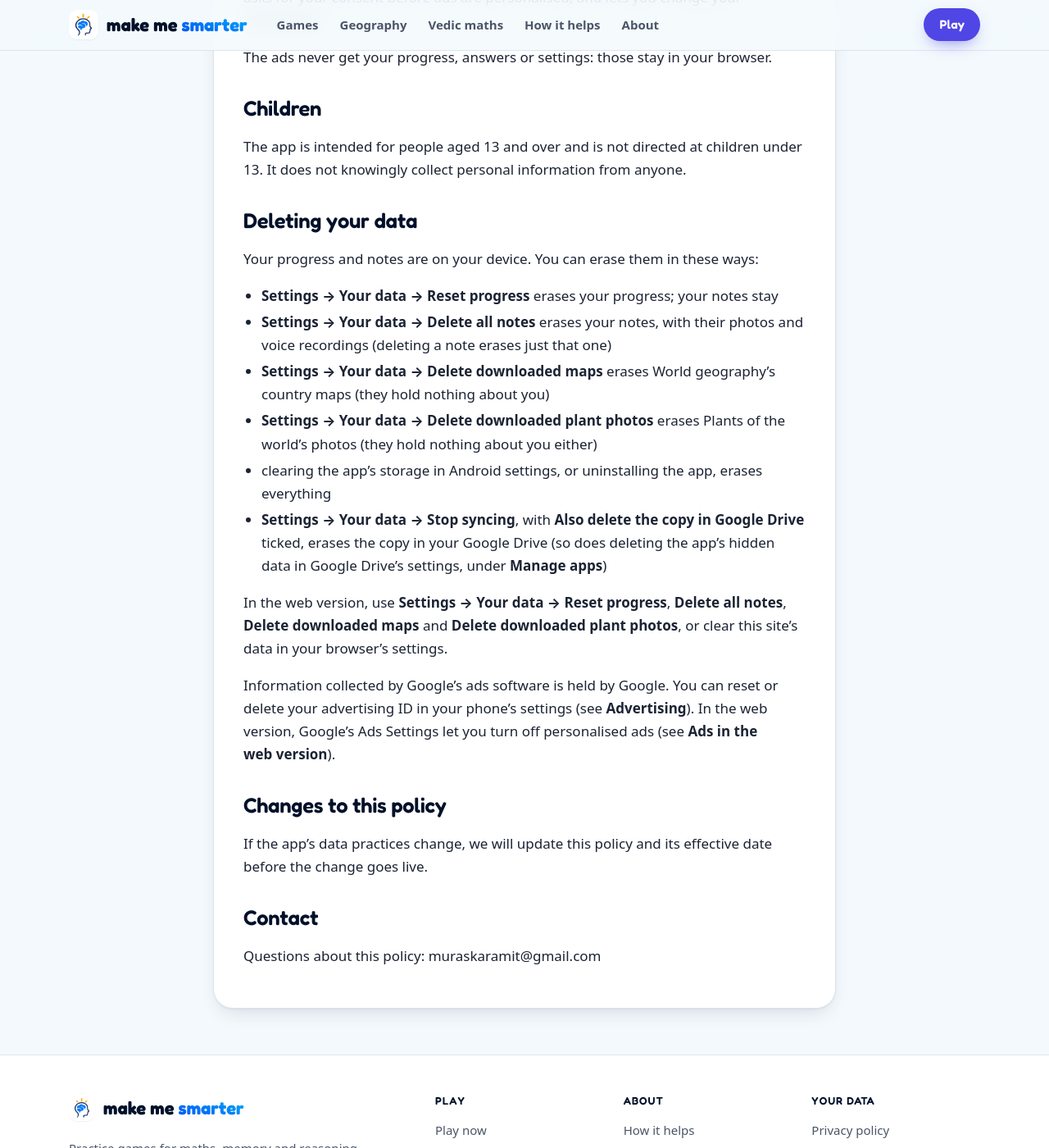
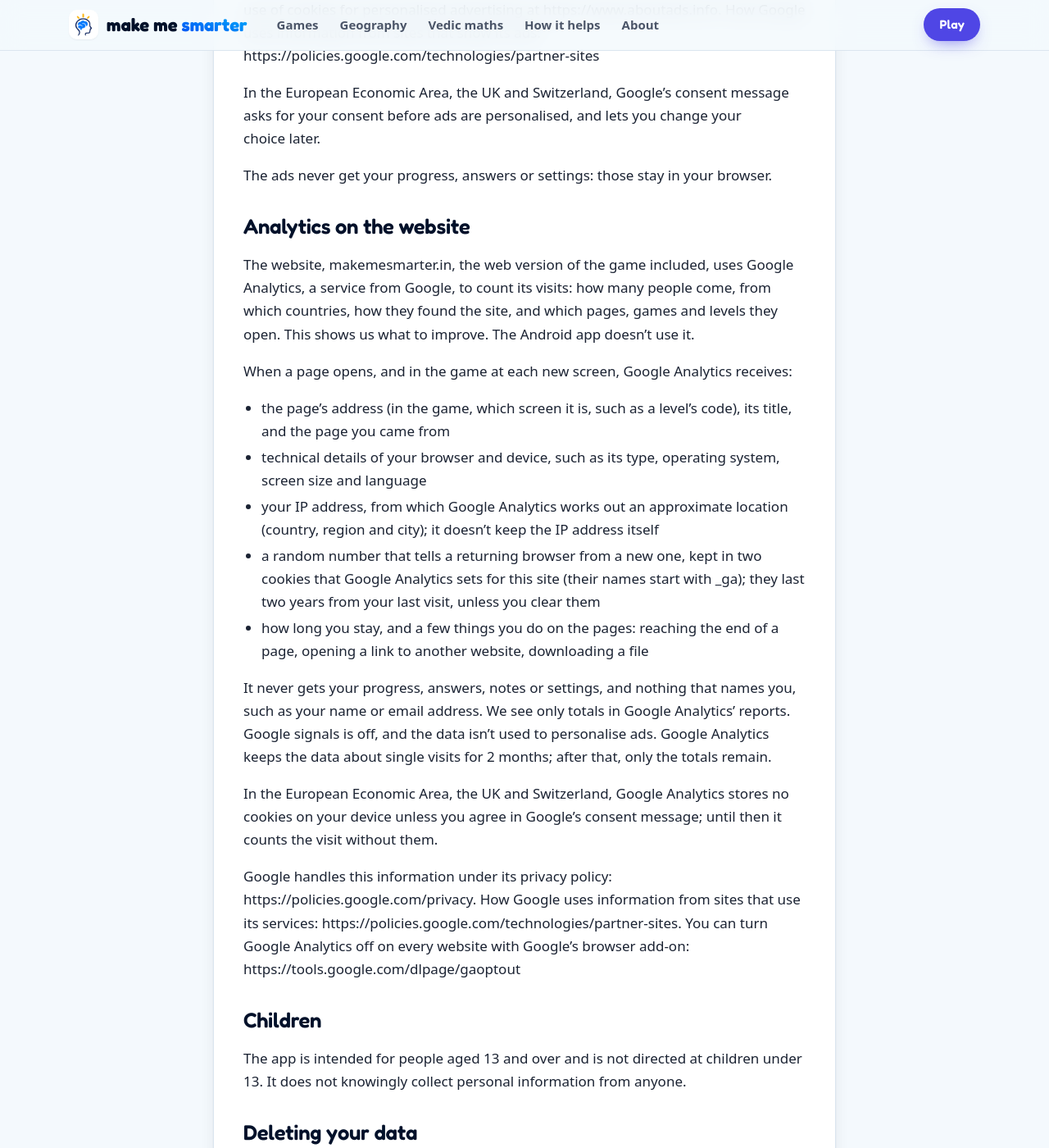
Before and after one commit to MuraskarAmit/MuraskarAmit.github.io, a Jekyll site: the page built from privacy-policy.md, in a window 1280 px wide and 1400 px high, scrolled down 7970 px. Shown: the whole window at 82% size. Built offline with Jekyll 4.4.1, drawn with Linux system fonts in a browser that asks for light colours; our own code applies the rules of GitHub Pages for plain Markdown files; some of the changed text lies outside the part shown.

Commit message:
Google Analytics on every page and in the game; privacy policy of 22 November 2026
analytics.js (measurement ID G-B16HXNP4M8), loaded first in the layout's
head and on the game page, and only on makemesmarter.in: Consent Mode
defaults (denied in the EEA, the UK and Switzerland until Google's consent
message), Google signals and ad personalisation off, and the game's screens
reported as pages of their own (/play/#/quiz/x as /play/quiz/x). The
privacy policy gains "Analytics on the website".

Co-Authored-By: Claude Opus 5.5 <noreply@anthropic.com>

```diff
--- a/_layouts/default.html
+++ b/_layouts/default.html
@@ -29,6 +29,10 @@
   <!-- The headings' font, Fredoka (as the app's wordmark), from this site:
        README.md, "fonts/". -->
   <link rel="preload" href="/fonts/fredoka.woff2" as="font" type="font/woff2" crossorigin>
+  <!-- Google Analytics, with its consent defaults: first of Google's code,
+       so the defaults are in place before anything reads them. analytics.js
+       says how it works. -->
+  <script src="/analytics.js"></script>
   <!-- Proves to Google AdSense that this site is the account's. -->
   <meta name="google-adsense-account" content="ca-pub-3901973640140824">
   <!-- Google AdSense's ad code, the snippet AdSense gives. Google asks for it
--- /dev/null
+++ b/analytics.js
@@ -0,0 +1,109 @@
+/*
+ * Google Analytics 4 for makemesmarter.in (since 22 November 2026).
+ *
+ * Every page loads this one file, before anything else from Google: the
+ * Jekyll pages from _layouts/default.html, the game (/play/) from the app
+ * repository's web/index.html. What it collects is in the privacy policy,
+ * "Analytics on the website"; how it works, and the Analytics settings it
+ * relies on, in the app repository's docs/web.md, "Analytics". Change them
+ * together.
+ */
+(function () {
+  'use strict';
+
+  var ID = 'G-B16HXNP4M8';
+
+  // Only on the live site: never on a local copy, a preview or a proxy.
+  if (location.hostname !== 'makemesmarter.in') return;
+
+  window.dataLayer = window.dataLayer || [];
+  function gtag() { window.dataLayer.push(arguments); }
+  window.gtag = gtag;
+
+  // Consent Mode. In the EEA, the UK and Switzerland, nothing is stored on
+  // the visitor's device until they agree in Google's consent message (set
+  // up in AdSense's Privacy & messaging, which updates these); until then
+  // Analytics counts the visit without cookies. Elsewhere Analytics may
+  // store its cookies.
+  gtag('consent', 'default', {
+    ad_storage: 'denied',
+    ad_user_data: 'denied',
+    ad_personalization: 'denied',
+    analytics_storage: 'denied',
+    region: ['AT', 'BE', 'BG', 'HR', 'CY', 'CZ', 'DK', 'EE', 'FI', 'FR', 'DE',
+      'GR', 'HU', 'IE', 'IT', 'LV', 'LT', 'LU', 'MT', 'NL', 'PL', 'PT', 'RO',
+      'SK', 'SI', 'ES', 'SE', 'IS', 'LI', 'NO', 'GB', 'CH'],
+    wait_for_update: 500
+  });
+  gtag('consent', 'default', {
+    ad_storage: 'granted',
+    ad_user_data: 'granted',
+    ad_personalization: 'granted',
+    analytics_storage: 'granted'
+  });
+  gtag('set', 'ads_data_redaction', true);
+
+  // The game's page. Its address changes with every screen
+  // (/play/#/quiz/add.2d2d.c1), so it reports each screen as a page itself,
+  // with the part after "#/" as a path (/play/quiz/add.2d2d.c1): Analytics'
+  // page reports then list the games and levels. Google's own listener (the
+  // data stream's "Page changes based on browser history events") ignores
+  // changes after "#", so it doesn't count them again (checked 2026-11-22).
+  // If the game ever gets addresses without "#", turn that setting off.
+  var game = /^\/play\/(index\.html)?$/.test(location.pathname);
+
+  // The Google tag sets itself up from its own settings before it reads
+  // the config below, so only a "set" before "js" keeps it from sending the
+  // game page's first view as well (checked 2026-11-22: send_page_view in
+  // the config alone still sent it).
+  if (game) gtag('set', 'send_page_view', false);
+  gtag('js', new Date());
+  gtag('config', ID, {
+    allow_google_signals: false,
+    allow_ad_personalization_signals: false,
+    send_page_view: !game
+  });
+
+  if (game) {
+    var sent = null;
+    var timer = 0;
+    var address = function () {
+      // Without the route's own query (a challenge code, say).
+      var route = location.hash.replace(/^#\/?/, '').split('?')[0];
+      return location.origin + '/play/' + route;
+    };
+    var send = function () {
+      timer = 0;
+      var page = address();
+      if (page === sent) return;
+      // The first view keeps the address's query, for campaign links
+      // (utm_source…); the later ones name the screen before as referrer.
+      var params = sent === null
+        ? { page_location: page + location.search }
+        : { page_location: page, page_referrer: sent };
+      gtag('event', 'page_view', params);
+      sent = page;
+    };
+    // A screen replaced at once (a redirect) isn't counted.
+    var changed = function () {
+      clearTimeout(timer);
+      timer = setTimeout(send, 500);
+    };
+    ['pushState', 'replaceState'].forEach(function (name) {
+      var original = history[name];
+      history[name] = function () {
+        var result = original.apply(this, arguments);
+        changed();
+        return result;
+      };
+    });
+    window.addEventListener('popstate', changed);
+    window.addEventListener('hashchange', changed);
+    send();
+  }
+
+  var script = document.createElement('script');
+  script.async = true;
+  script.src = 'https://www.googletagmanager.com/gtag/js?id=' + ID;
+  document.head.appendChild(script);
+})();
--- a/play/index.html
+++ b/play/index.html
@@ -55,6 +55,10 @@
   }
   </script>
   <link rel="manifest" href="manifest.json">
+  <!-- Google Analytics, from the website (its analytics.js, which has the
+       measurement ID and runs only on makemesmarter.in, so a local server's
+       404 here is harmless): docs/web.md "Analytics". -->
+  <script src="/analytics.js"></script>
   <!-- Proves to Google AdSense that this site is the account's. -->
   <meta name="google-adsense-account" content="ca-pub-3901973640140824">
 
--- a/privacy-policy.md
+++ b/privacy-policy.md
@@ -1,15 +1,15 @@
 # Privacy Policy — Make Me Smarter
 
-_Effective date: 6 November 2026_
+_Effective date: 22 November 2026_
 
 Make Me Smarter ("the app") is developed by makemesmarter ("we"). This policy explains how the app handles your information.
 
 ## Summary
 - The app shows ads from Google AdMob. Google's ads software collects some information from your device to show and measure them (see **Advertising**). Supporters see no ads.
-- Apart from the ads, the app does not collect, upload, sell or share your personal information, and it has no analytics or tracking.
+- Apart from the ads, and Google Analytics on the website (see **Analytics on the website**), the app does not collect, upload, sell or share your personal information. The Android app has no analytics or tracking.
 - **World geography** downloads a country's detailed map, and **Plants of the world** a plant's photo, from our website the first time you open it (a photo just before it is shown). These requests carry no account, advertising ID or other identifier (see **World geography maps** and **Plant photos**).
 - There is **no account or login** of ours, and your progress and notes stay **on your device**. If you choose **Save to Google Drive**, the app also keeps a copy in your own Google Drive, which we never see (see **Google Drive sync**).
-- You can also play in a web browser at https://makemesmarter.in/play/. The web version shows ads from Google AdSense, has no Supporter purchase, and keeps your progress and notes in your browser (see **Web version**).
+- You can also play in a web browser at https://makemesmarter.in/play/. The web version shows ads from Google AdSense, counts visits with Google Analytics, has no Supporter purchase, and keeps your progress and notes in your browser (see **Web version**).
 
 ## Information stored on your device
 The app saves three kinds of information on your device:
@@ -88,21 +88,22 @@ If you turn on the daily reminder, or the reminders for your notes, the app sche
 - The occasional "rate this app" card is Google Play's in-app review feature, covered by Google's privacy policy.
 - The optional one-time Supporter purchase is handled by Google Play; the app only keeps a note on your device that the purchase was made.
 - **Google AdSense** shows the ads in the web version, its ad code also loads on the website's other pages, and Google's consent message asks for consent where the law requires it (see **Ads in the web version**).
+- **Google Analytics** counts the website's visits, and which pages and games they open (see **Analytics on the website**), under Google's privacy policy.
 - **Google sign-in** and **Google Drive** keep your copy if you turn on Google Drive sync (see **Google Drive sync**), under Google's privacy policy.
 - **GitHub Pages**, run by GitHub, serves World geography's country maps and the plant photos (see **World geography maps** and **Plant photos**) and, in the web version, the website itself (see **Web version**), under GitHub's privacy statement.
 
-The app has no analytics or crash-reporting services of its own.
+The Android app has no analytics or crash-reporting services. The website uses Google Analytics and nothing else of the kind (see **Analytics on the website**).
 
 ## Web version
 You can also play Make Me Smarter in a web browser at https://makemesmarter.in/play/. It works like the app, with these differences:
 - It has no Supporter purchase, and no reminders, profiles or "rate this app" card. Its ads come from Google AdSense instead of AdMob (see **Ads in the web version**).
 - Your progress, settings and notes are kept in your browser's storage on your device, where we cannot see them. Clearing this site's data in your browser erases them, and some browsers clear it by themselves after some weeks without a visit, so use **Save to Google Drive** or **Export progress** (it downloads a backup file) to keep a copy.
 - **Retention Notes** work in the web version too. A photo comes from your browser's file picker (on a phone, also its camera), and your browser saves a smaller copy of it without its location data. Recording a voice note asks for your browser's permission to use the microphone, which is used only while you record; the recording is kept in your browser's storage.
-- The pages, the fonts they use, World geography's country maps and the plant photos are served by GitHub Pages, which GitHub runs. Like any web host, GitHub receives your IP address and browser details when they load: https://docs.github.com/site-policy/privacy-policies/github-general-privacy-statement. Apart from Google's ad code (see **Ads in the web version**), and Google's sign-in if you turn on Google Drive sync, the website loads nothing from anyone else.
+- The pages, the fonts they use, World geography's country maps and the plant photos are served by GitHub Pages, which GitHub runs. Like any web host, GitHub receives your IP address and browser details when they load: https://docs.github.com/site-policy/privacy-policies/github-general-privacy-statement. Apart from Google Analytics (see **Analytics on the website**), Google's ad code (see **Ads in the web version**), and Google's sign-in if you turn on Google Drive sync, the website loads nothing from anyone else.
 - **Share** uses your browser's share menu, or opens your email app if the browser has none. **Send feedback** includes the app version and a recent error log, but no device details.
 
 ## Ads in the web version
-The web version shows ads from Google AdSense: one on the results screen after a game, and on wide screens one beside some pages, such as Home. Ads never appear while you play, and not in your first few sessions. Until the first ad, the game loads nothing from Google.
+The web version shows ads from Google AdSense: one on the results screen after a game, and on wide screens one beside some pages, such as Home. Ads never appear while you play, and not in your first few sessions. Until the first ad, the game loads no ad code from Google.
 
 The website's other pages, such as its home page, the game guides, the Vedic maths pages and the World geography pages, load Google's ad code whenever they open. At present, ads appear only in the game.
 
@@ -113,6 +114,22 @@ You can opt out of personalised advertising in Google's Ads Settings: https://ww
 In the European Economic Area, the UK and Switzerland, Google's consent message asks for your consent before ads are personalised, and lets you change your choice later.
 
 The ads never get your progress, answers or settings: those stay in your browser.
+
+## Analytics on the website
+The website, makemesmarter.in, the web version of the game included, uses Google Analytics, a service from Google, to count its visits: how many people come, from which countries, how they found the site, and which pages, games and levels they open. This shows us what to improve. The Android app doesn't use it.
+
+When a page opens, and in the game at each new screen, Google Analytics receives:
+- the page's address (in the game, which screen it is, such as a level's code), its title, and the page you came from
+- technical details of your browser and device, such as its type, operating system, screen size and language
+- your IP address, from which Google Analytics works out an approximate location (country, region and city); it doesn't keep the IP address itself
+- a random number that tells a returning browser from a new one, kept in two cookies that Google Analytics sets for this site (their names start with _ga); they last two years from your last visit, unless you clear them
+- how long you stay, and a few things you do on the pages: reaching the end of a page, opening a link to another website, downloading a file
+
+It never gets your progress, answers, notes or settings, and nothing that names you, such as your name or email address. We see only totals in Google Analytics' reports. Google signals is off, and the data isn't used to personalise ads. Google Analytics keeps the data about single visits for 2 months; after that, only the totals remain.
+
+In the European Economic Area, the UK and Switzerland, Google Analytics stores no cookies on your device unless you agree in Google's consent message; until then it counts the visit without them.
+
+Google handles this information under its privacy policy: https://policies.google.com/privacy. How Google uses information from sites that use its services: https://policies.google.com/technologies/partner-sites. You can turn Google Analytics off on every website with Google's browser add-on: https://tools.google.com/dlpage/gaoptout
 
 ## Children
 The app is intended for people aged 13 and over and is not directed at children under 13. It does not knowingly collect personal information from anyone.
@@ -128,6 +145,8 @@ Your progress and notes are on your device. You can erase them in these ways:
 
 In the web version, use **Settings → Your data → Reset progress**, **Delete all notes**, **Delete downloaded maps** and **Delete downloaded plant photos**, or clear this site's data in your browser's settings.
 
+Google Analytics' data is held by Google, which deletes the data about single visits after 2 months (see **Analytics on the website**). Clearing this site's cookies in your browser makes Google Analytics count you as a new visitor.
+
 Information collected by Google's ads software is held by Google. You can reset or delete your advertising ID in your phone's settings (see **Advertising**). In the web version, Google's Ads Settings let you turn off personalised ads (see **Ads in the web version**).
 
 ## Changes to this policy
```
Also changed, not shown: play/assets/assets/legal/privacy-policy.md (+25 -6 lines).
